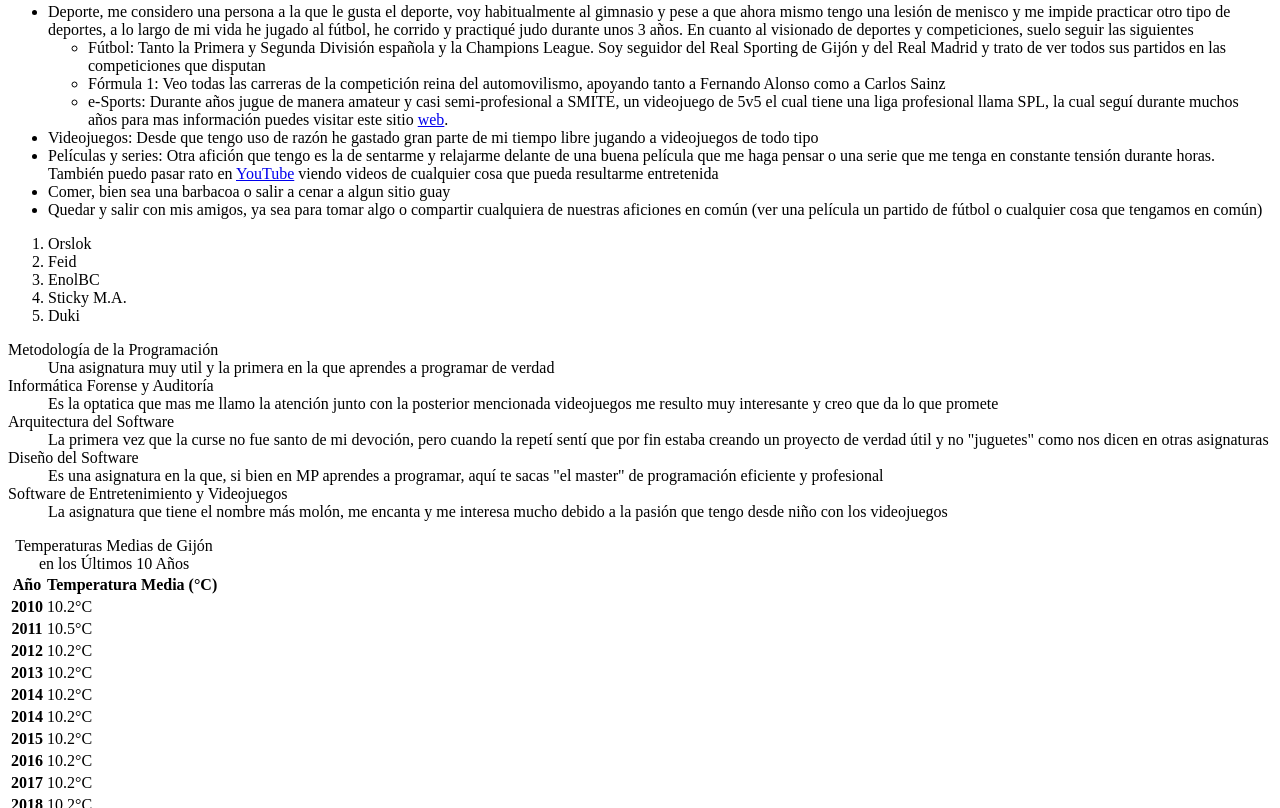
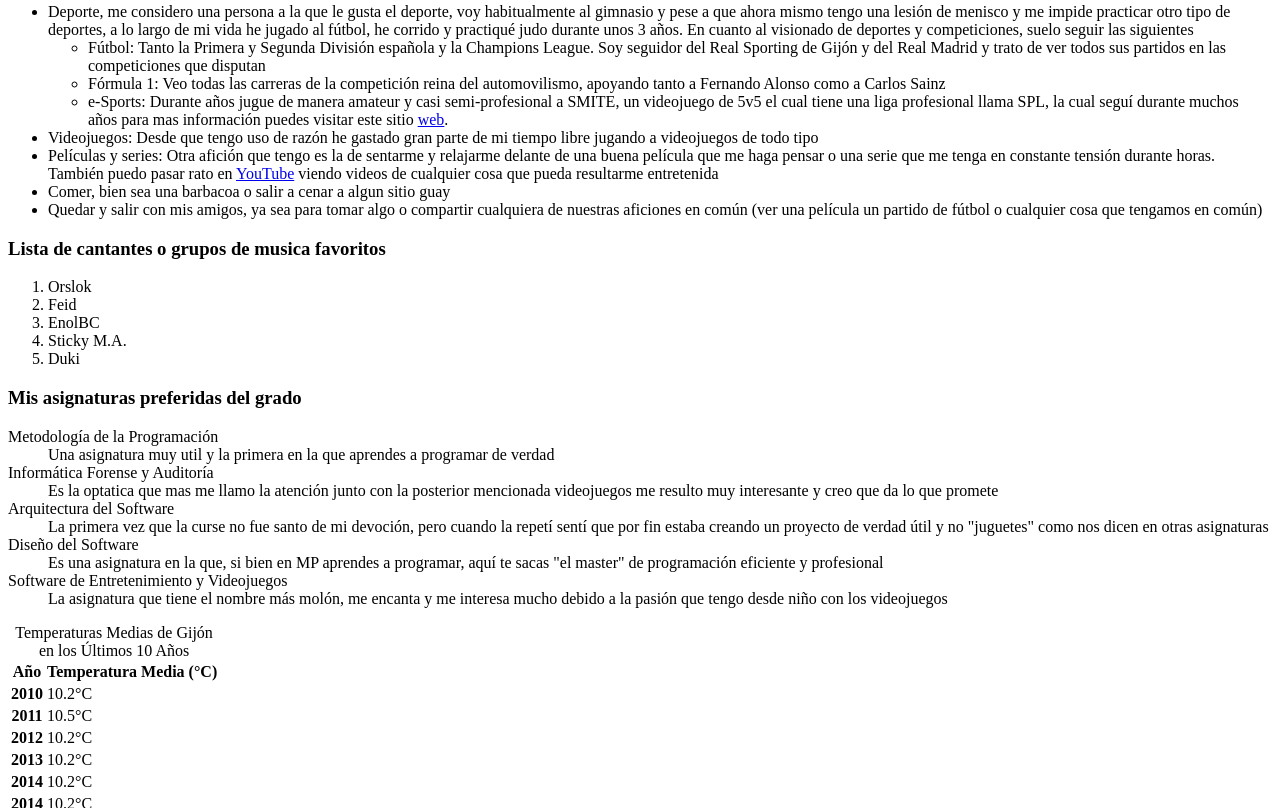
Before and after one commit to MarcosCaraduje/sew23-24, a plain HTML site: page sobremi.html in a window 1280 px wide. Shown: the part 542-1350 px from the top of the page. Drawn offline with Linux system fonts and the light colour scheme.

Commit message:
rerdenacion section y h3

```diff
--- a/sobremi.html
+++ b/sobremi.html
@@ -93,6 +93,8 @@
         </section>
 
         <section>
+
+            <h3> Lista de cantantes o grupos de musica favoritos </h3>
             <!--Lista de cantantes o grupos de música favoritos. 5 elementos ORDENADOS-->
             <ol>
                 <li> Orslok</li>
@@ -101,7 +103,9 @@
                 <li> Sticky M.A.</li>
                 <li> Duki</li>
             </ol>
-
+        </section>
+        <section>
+            <h3> Mis asignaturas preferidas del grado </h3>
             <!--lista de definición de las asignaturas que mas me han gustado del grado-->
             <dl>
                 <dt>
```
